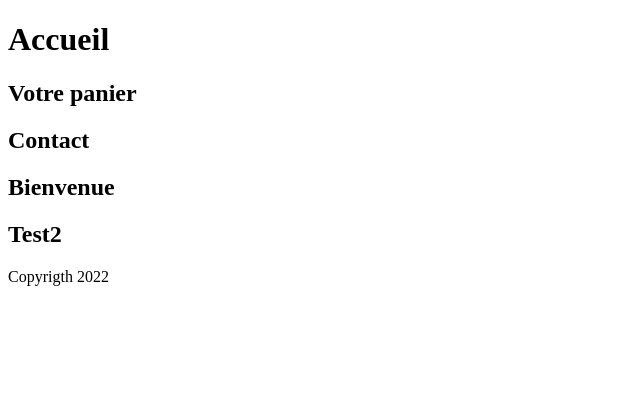
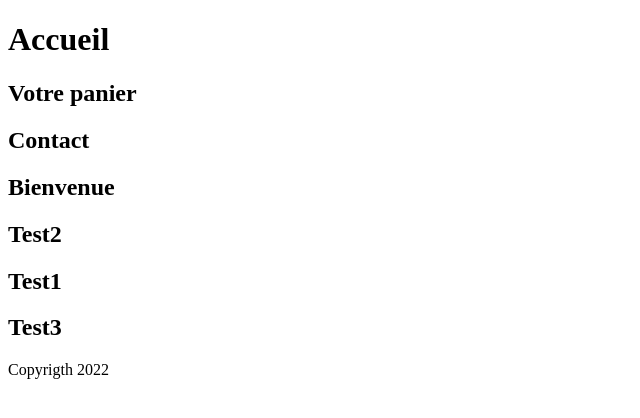
Before and after one commit to VirgilGR/Projet_Git, a plain HTML site: page index.html in a window 1280 px wide. Shown: the whole page, without its empty margins (0-640 px from the left). Drawn offline with Linux system fonts and the light colour scheme.

Commit message:
Ajout de test3

```diff
--- a/index.html
+++ b/index.html
@@ -12,6 +12,8 @@
         <h2>Contact</h2>
         <h2>Bienvenue</h2>
         <h2>Test2</h2>
+        <h2>Test1</h2>
+        <h2>Test3</h2>
     </header>
     <footer>Copyrigth 2022</footer>
 </body>
```
